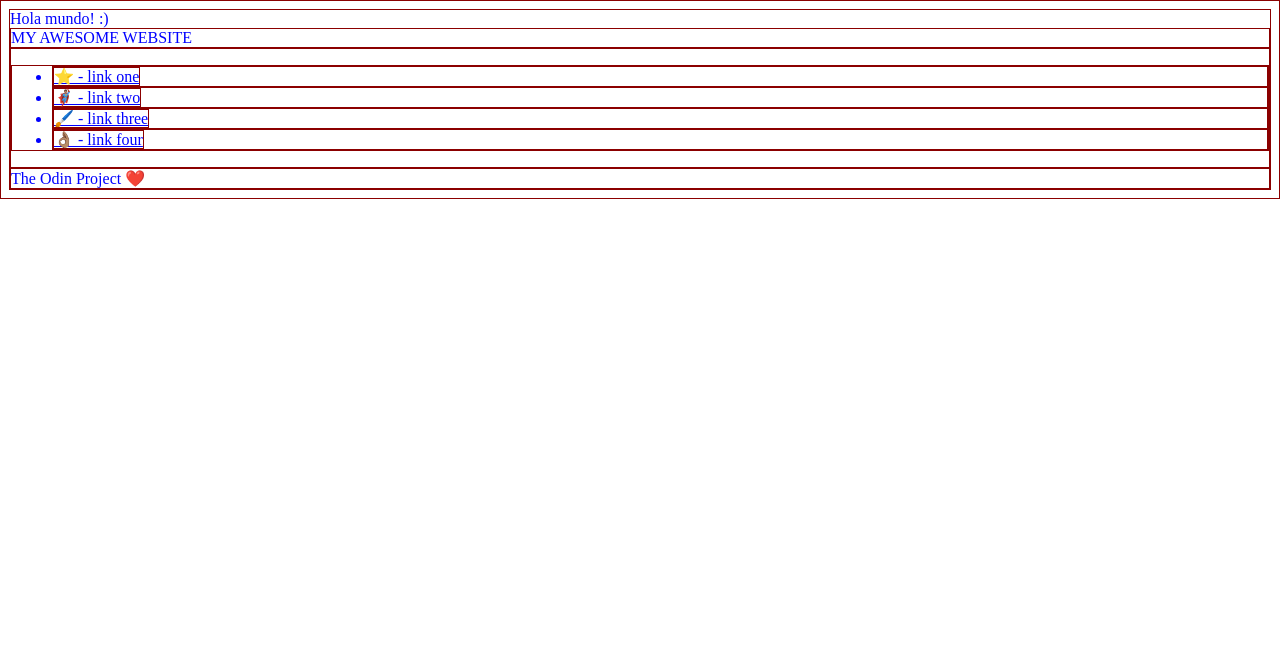
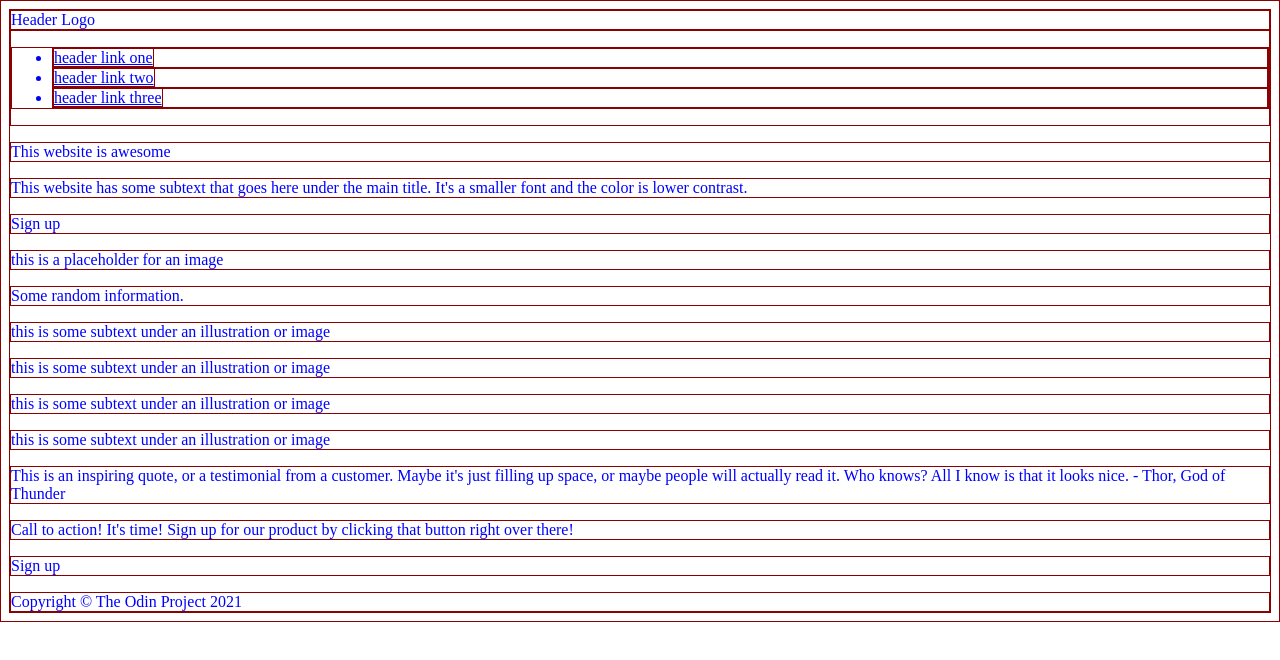
Before and after one commit to jmoreno92/landing-page, a plain HTML site: page index.html in a window 1280 px wide. Drawn offline with Linux system fonts and the light colour scheme.

Commit message:
Add all text for landing page

```diff
--- a/index.html
+++ b/index.html
@@ -9,23 +9,65 @@
 </head>
 
 <body>
-    Hola mundo! :)
 
     <div class="header">
-        MY AWESOME WEBSITE
+        Header Logo
     </div>
 
-    <div class="sidebar">
+    <div class="links">
         <ul>
-            <li><a href="#">⭐ - link one</a></li>
-            <li><a href="#">🦸🏽‍♂️ - link two</a></li>
-            <li><a href="#">🖌️ - link three</a></li>
-            <li><a href="#">👌🏽 - link four</a></li>
+            <li><a href="#">header link one</a></li>
+            <li><a href="#">header link two</a></li>
+            <li><a href="#">header link three</a></li>
         </ul>
     </div>
 
+
+    <p>
+        This website is awesome
+    </p>
+    <p>
+        This website has some subtext that goes here under the main title. It's a smaller font and the color is lower
+        contrast.
+    </p>
+    <p>
+        Sign up
+    </p>
+    <p>
+        this is a placeholder for an image
+    </p>
+    <p>
+        Some random information.
+    </p>
+    <p>
+        this is some subtext under an illustration or image
+    </p>
+    <p>
+        this is some subtext under an illustration or image
+    </p>
+    <p>
+        this is some subtext under an illustration or image
+    </p>
+    <p>
+        this is some subtext under an illustration or image
+    </p>
+    <p>
+        This is an inspiring quote, or a testimonial from a customer. Maybe it's just filling up space, or maybe people
+        will actually read it. Who knows? All I know is that it looks nice.
+        - Thor, God of Thunder
+    </p>
+    <p>
+        Call to action! It's time!
+        Sign up for our product by clicking that button right over there!
+    </p>
+    <p>
+        Sign up
+    </p>
+
+
+
     <div class="footer">
-        The Odin Project ❤️
+        Copyright © The Odin Project 2021
     </div>
 
 </body>
```
